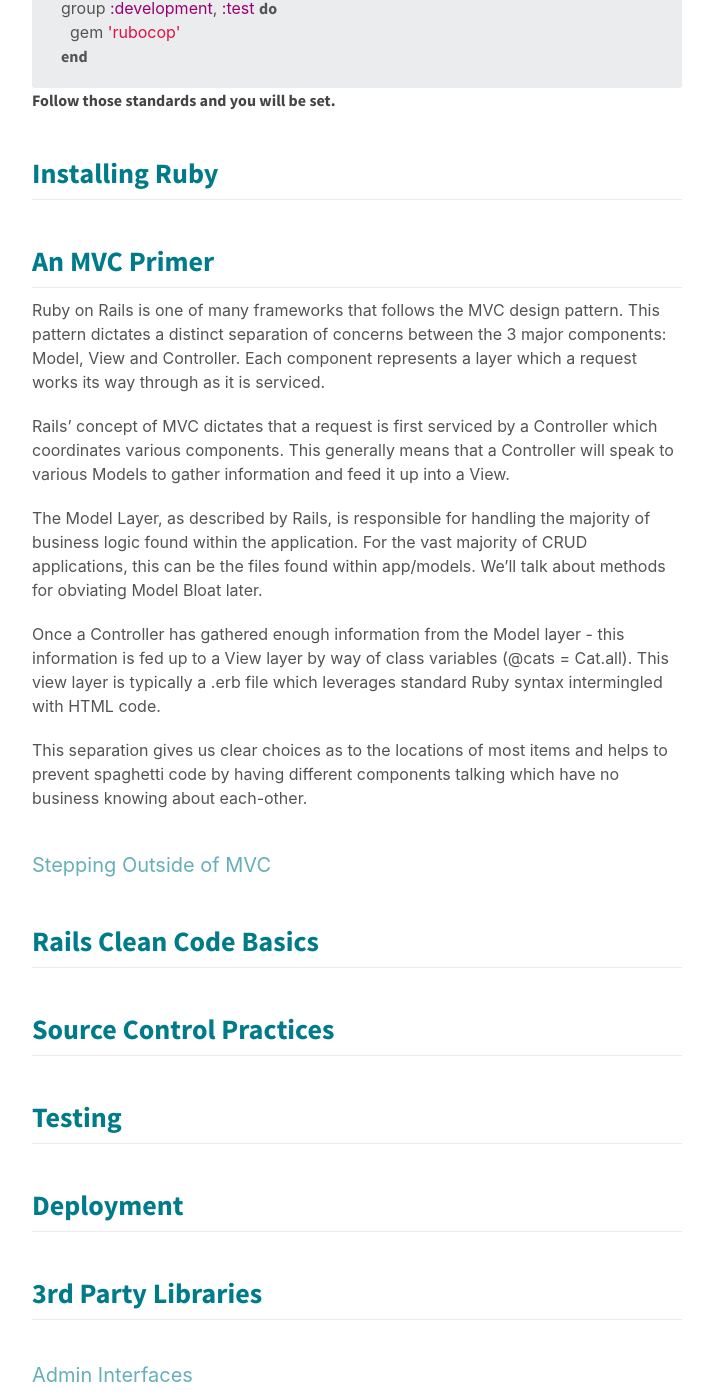
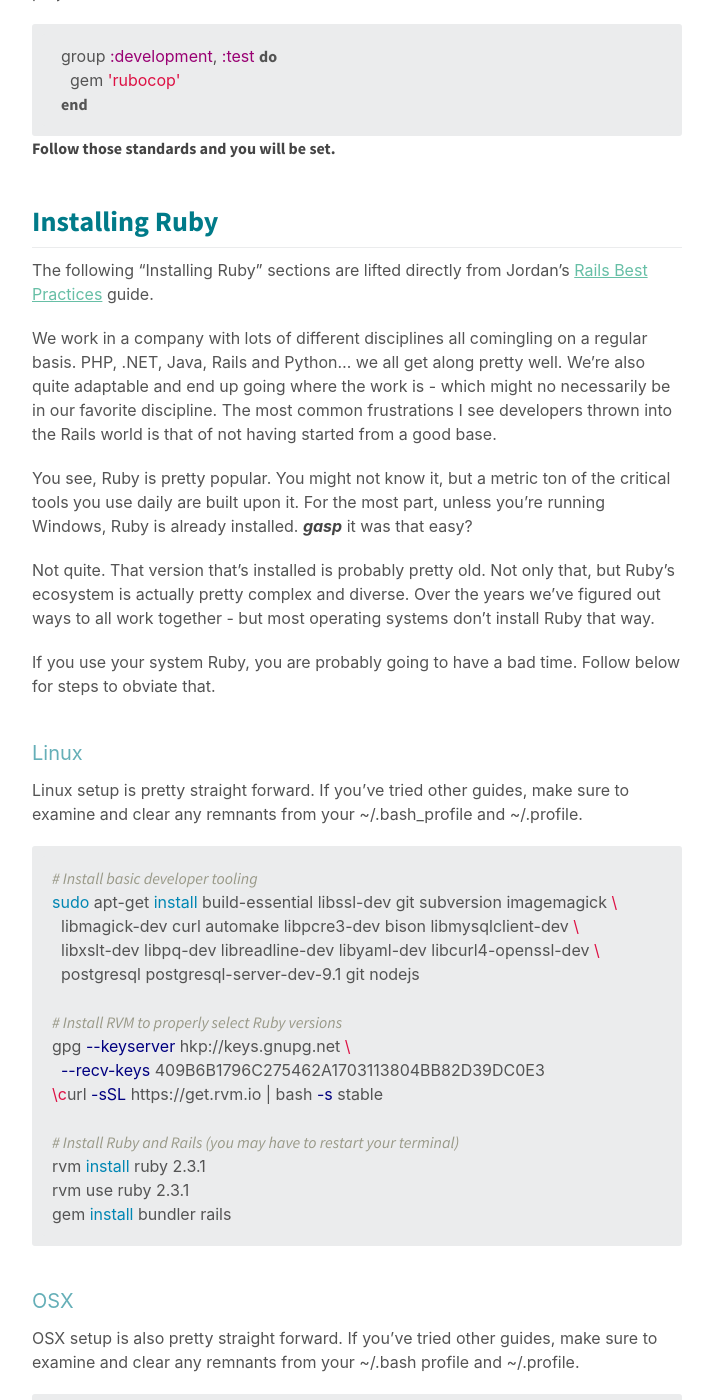
Before and after one commit to thenerdery/ruby-standards, a Jekyll site: the page built from index.md, in a window 1280 px wide and 1400 px high, scrolled down 2154 px. Shown: the whole window, without its empty margins (283-996 px from the left). Built offline with Jekyll 4.4.1, drawn with Linux system fonts in a browser that asks for light colours; some web fonts are replaced; some of the changed text lies outside the part shown.

Commit message:
Adding section on installing ruby

````diff
--- a/index.md
+++ b/index.md
@@ -44,6 +44,60 @@ We are extremely fortunate in our community to have [Rubocop](https://github.com
 **Follow those standards and you will be set.**
 
 # Installing Ruby
+
+The following "Installing Ruby" sections are lifted directly from Jordan's [Rails Best Practices](http://www.phantomdata.com/2016/07/21/rails-best-practices.html) guide.
+
+We work in a company with lots of different disciplines all comingling on a regular basis.  PHP, .NET, Java, Rails and Python...  we all get along pretty well.  We're also quite adaptable and end up going where the work is - which might no necessarily be in our favorite discipline.  The most common frustrations I see developers thrown into the Rails world is that of not having started from a good base.
+
+You see, Ruby is pretty popular.  You might not know it, but a metric ton of the critical tools you use daily are built upon it.  For the most part, unless you're running Windows, Ruby is already installed.  ***gasp*** it was that easy?
+
+Not quite.  That version that's installed is probably pretty old.  Not only that, but Ruby's ecosystem is actually pretty complex and diverse.  Over the years we've figured out ways to all work together - but most operating systems don't install Ruby that way.
+
+If you use your system Ruby, you are probably going to have a bad time.  Follow below for steps to obviate that.
+
+## Linux
+
+Linux setup is pretty straight forward.  If you've tried other guides, make sure to examine and clear any remnants from your `~/.bash_profile` and `~/.profile`.
+
+```sh
+# Install basic developer tooling
+sudo apt-get install build-essential libssl-dev git subversion imagemagick \
+  libmagick-dev curl automake libpcre3-dev bison libmysqlclient-dev \
+  libxslt-dev libpq-dev libreadline-dev libyaml-dev libcurl4-openssl-dev \
+  postgresql postgresql-server-dev-9.1 git nodejs
+
+# Install RVM to properly select Ruby versions
+gpg --keyserver hkp://keys.gnupg.net \
+  --recv-keys 409B6B1796C275462A1703113804BB82D39DC0E3
+\curl -sSL https://get.rvm.io | bash -s stable
+
+# Install Ruby and Rails (you may have to restart your terminal)
+rvm install ruby 2.3.1
+rvm use ruby 2.3.1
+gem install bundler rails
+```
+
+## OSX
+
+OSX setup is also pretty straight forward.  If you've tried other guides, make sure to examine and clear any remnants from your `~/.bash profile` and `~/.profile`.
+
+```sh
+# Install Homebrew so you can install other things
+/usr/bin/ruby -e \
+  "$(curl -fsSL https://raw.githubusercontent.com/Homebrew/install/master/install)"
+# Install a database and the most common image library
+brew install imagemagick postgresql
+
+# Install RVM to properly select Ruby versions
+gpg --keyserver hkp://keys.gnupg.net \
+  --recv-keys 409B6B1796C275462A1703113804BB82D39DC0E3
+\curl -sSL https://get.rvm.io | bash -s stable
+
+# Install Ruby and Rails (you may have to restart your terminal)
+rvm install ruby 2.3.1
+rvm use ruby 2.3.1
+gem install bundler rails
+```
 
 # An MVC Primer
 
````
